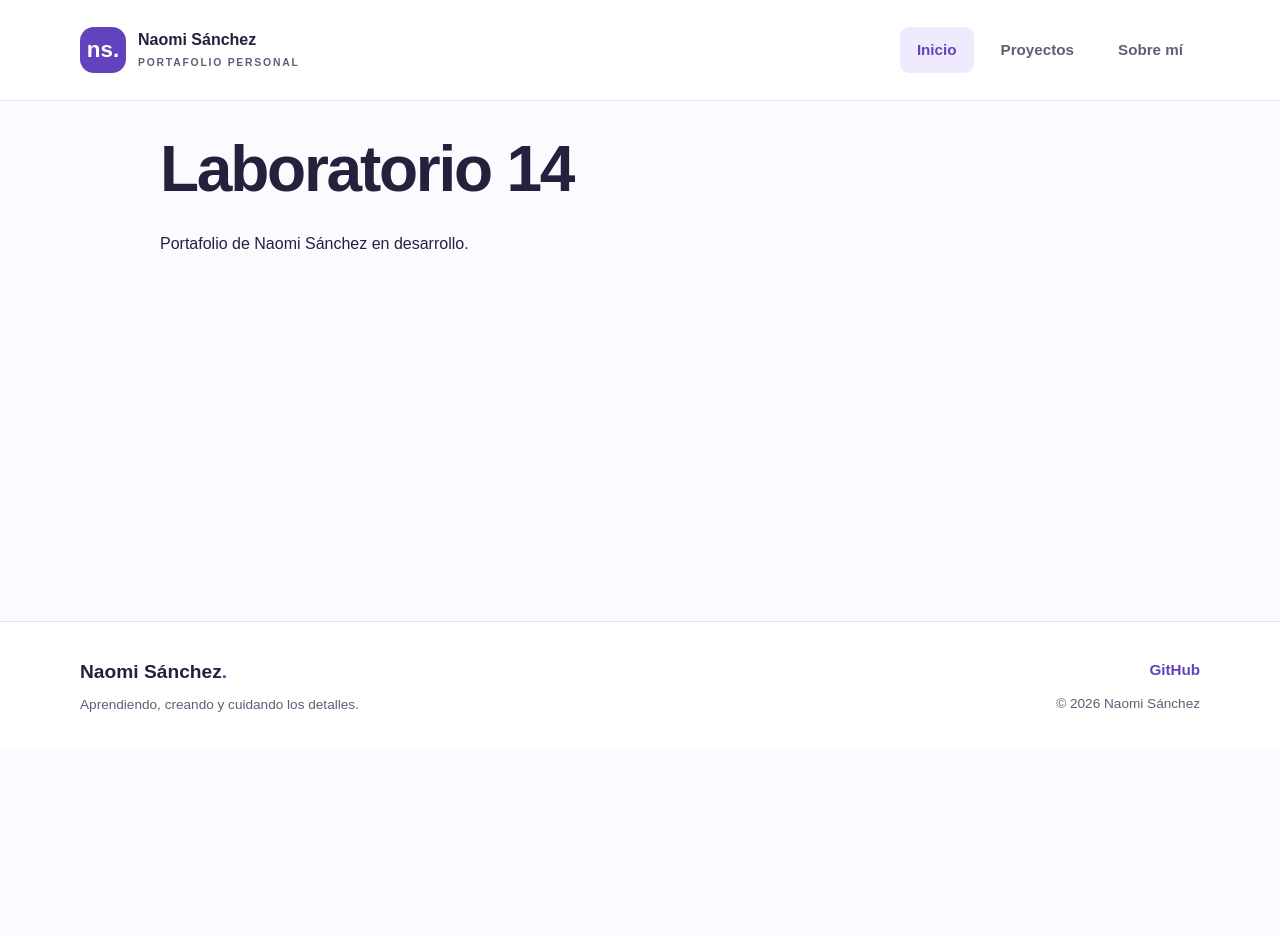
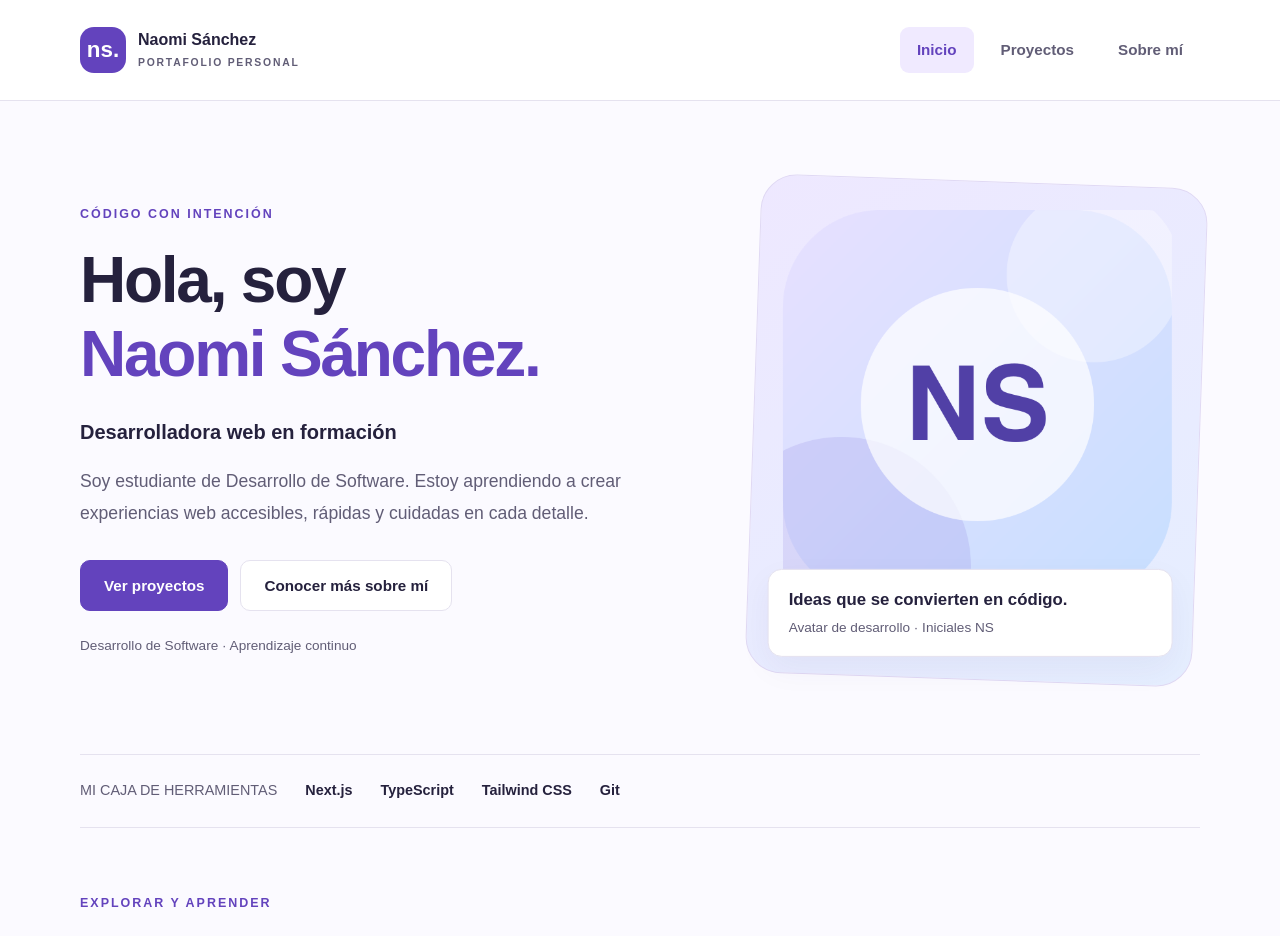
Before and after one commit to naomisanchez-coder/LAB14Web-PortfolioSEO, a Next.js app: page / in a window 1280 px wide. Shown: the top 936 px of the page. Before the commit the page ends 800 px from the top, so only its background shows below. Built offline with nearby package versions, Linux system fonts and the light colour scheme; no server answers.

Commit message:
feat: implementar inicio y listado de proyectos

```diff
--- a/src/app/page.tsx
+++ b/src/app/page.tsx
@@ -1,3 +1,18 @@
+import Image from "next/image";
+import Link from "next/link";
+import ProjectCard from "@/components/ProjectCard";
+import { personalInfo, projects } from "@/lib/data";
+
 export default function Home() {
-  return <main className="mx-auto max-w-5xl p-8"><h1 className="text-4xl font-bold">Laboratorio 14</h1><p>Portafolio de Naomi Sánchez en desarrollo.</p></main>;
+  return (
+    <main id="main-content" className="container">
+      <section className="hero" aria-labelledby="intro-title">
+        <div><p className="eyebrow">Código con intención</p><h1 id="intro-title">Hola, soy<br /><span>Naomi Sánchez.</span></h1><p className="hero-role">{personalInfo.title}</p><p className="lead">{personalInfo.description}</p><div className="actions"><Link href="/projects" className="button">Ver proyectos</Link><Link href="/about" className="button secondary">Conocer más sobre mí</Link></div><p className="hero-note">Desarrollo de Software · Aprendizaje continuo</p></div>
+        <figure className="portrait-card"><Image src={personalInfo.avatar} alt="Avatar ilustrativo con las iniciales NS de Naomi Sánchez" width={600} height={600} preload sizes="(max-width: 760px) 280px, (max-width: 1168px) 32vw, 375px" /><figcaption className="portrait-caption"><strong>Ideas que se convierten en código.</strong><span>Avatar de desarrollo · Iniciales NS</span></figcaption></figure>
+      </section>
+      <div className="tech-strip" aria-label="Tecnologías en aprendizaje"><span>MI CAJA DE HERRAMIENTAS</span><strong>Next.js</strong><strong>TypeScript</strong><strong>Tailwind CSS</strong><strong>Git</strong></div>
+      <section className="section" aria-labelledby="featured-title"><div className="section-heading"><div><p className="eyebrow">Explorar y aprender</p><h2 id="featured-title">Proyectos destacados</h2></div><Link className="text-link" href="/projects">Todos los proyectos</Link></div><p className="section-intro">Una selección de los ejemplos de la guía del laboratorio. Sus fichas permiten practicar rutas dinámicas, imágenes y SEO; no representan proyectos reales desarrollados por mí.</p><div className="project-grid">{projects.filter((project) => project.featured).map((project) => <ProjectCard key={project.slug} project={project} />)}</div></section>
+      <section className="about-banner" aria-labelledby="learning-title"><div><h2 id="learning-title">En formación. Siempre creando.</h2><p>Mi siguiente paso es seguir conectando lo que aprendo con interfaces accesibles y experiencias web claras.</p></div><Link href="/about" className="button secondary">Mi camino de aprendizaje</Link></section>
+    </main>
+  );
 }
--- /dev/null
+++ b/src/app/projects/page.tsx
@@ -0,0 +1,12 @@
+import ProjectCard from "@/components/ProjectCard";
+import { projects } from "@/lib/data";
+import { pageMetadata } from "@/lib/metadata";
+
+export const metadata = pageMetadata("/projects", {
+  title: "Proyectos",
+  description: "Explora tres proyectos de ejemplo académico: E-commerce Platform, Task Manager App y Weather Dashboard. Laboratorio de Next.js y SEO de Naomi Sánchez.",
+});
+
+export default function ProjectsPage() {
+  return <main id="main-content" className="container"><header className="page-heading"><p className="eyebrow">Portafolio académico</p><h1>Ideas para explorar.<br /><span>Proyectos para aprender.</span></h1><p className="lead">Tres ejemplos de la guía, distintas tecnologías y una oportunidad para practicar una web más rápida y fácil de descubrir.</p></header><p className="section-intro">Estas son fichas demostrativas del laboratorio, no aplicaciones reales creadas por mí. No se incluyen demos ni repositorios ficticios.</p><section aria-label="Todos los proyectos académicos" className="project-grid projects-list">{projects.map((project) => <ProjectCard key={project.slug} project={project} />)}</section></main>;
+}
```
